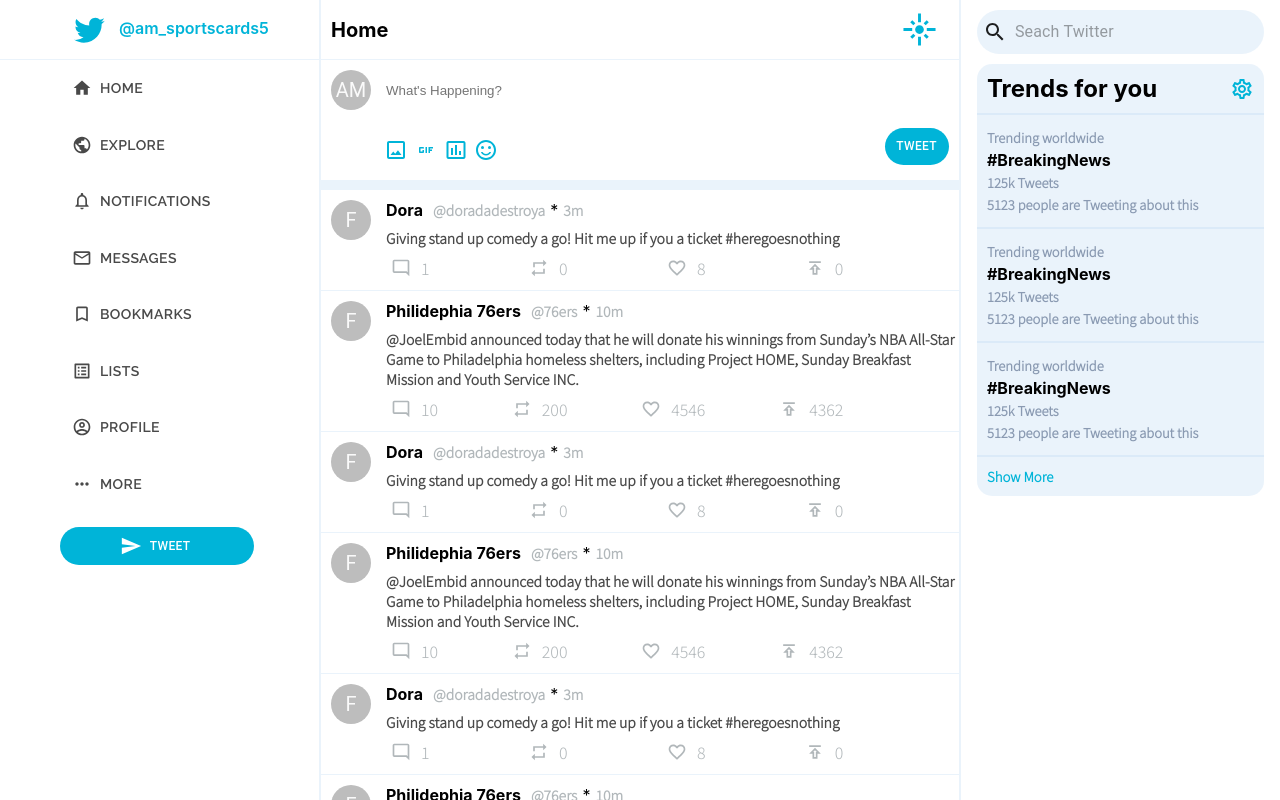
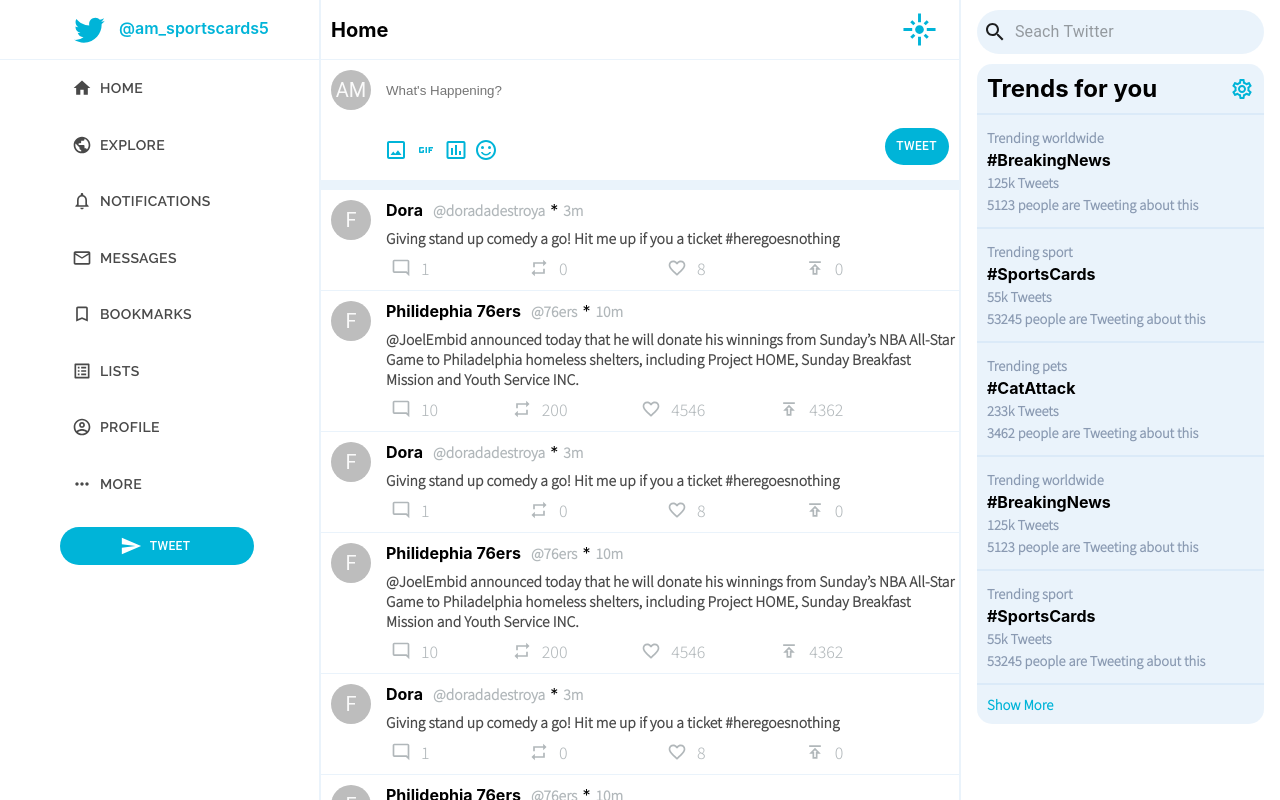
Before and after one commit to amedra13/TwitterClone, a React (Create React App) app: page / in a window 1280 px wide. Shown: the top 800 px of the page. Built offline with nearby package versions, Linux system fonts and the light colour scheme; a web font is replaced by a local one.

Commit message:
testing singleTrend Component

```diff
--- a/src/components/mainPage/Trend.js
+++ b/src/components/mainPage/Trend.js
@@ -25,6 +25,18 @@
 		numberOfTweets: '125k',
 		numberOfPeople: 5123,
 	};
+	const fakeTrend2 = {
+		section: 'pets',
+		hashTag: '#CatAttack',
+		numberOfTweets: '233k',
+		numberOfPeople: 3462,
+	};
+	const fakeTrend3 = {
+		section: 'sport',
+		hashTag: '#SportsCards',
+		numberOfTweets: '55k',
+		numberOfPeople: 53245,
+	};
 	return (
 		<div className="trend">
 			<div className="trendContainer">
@@ -49,8 +61,11 @@
 					</div>
 
 					<SingleTrend trend={fakeTrend} />
+					<SingleTrend trend={fakeTrend3} />
+					<SingleTrend trend={fakeTrend2} />
 					<SingleTrend trend={fakeTrend} />
-					<SingleTrend trend={fakeTrend} />
+					<SingleTrend trend={fakeTrend3} />
+
 					<div className="trend__showMore">
 						<h5>Show More</h5>
 					</div>
```
